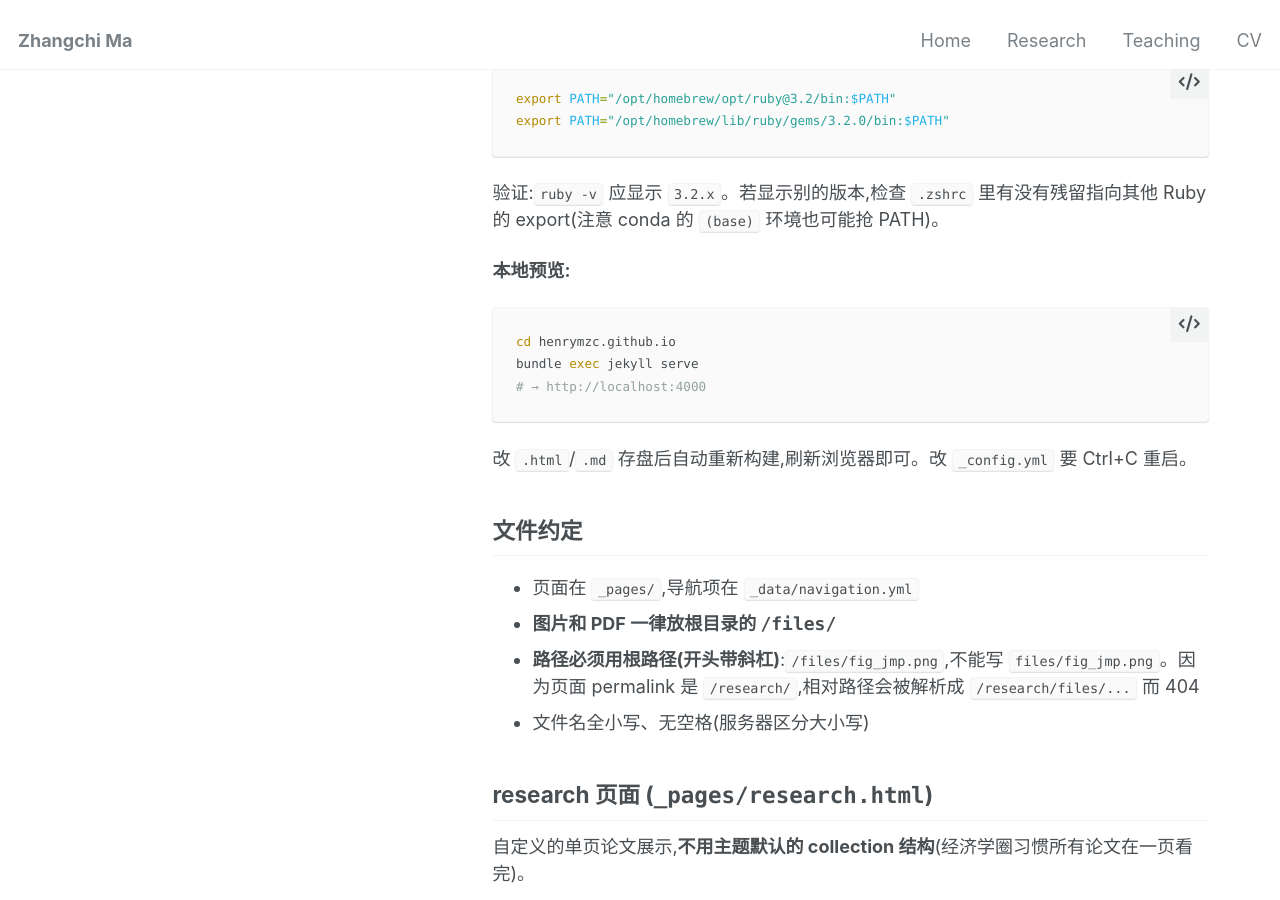
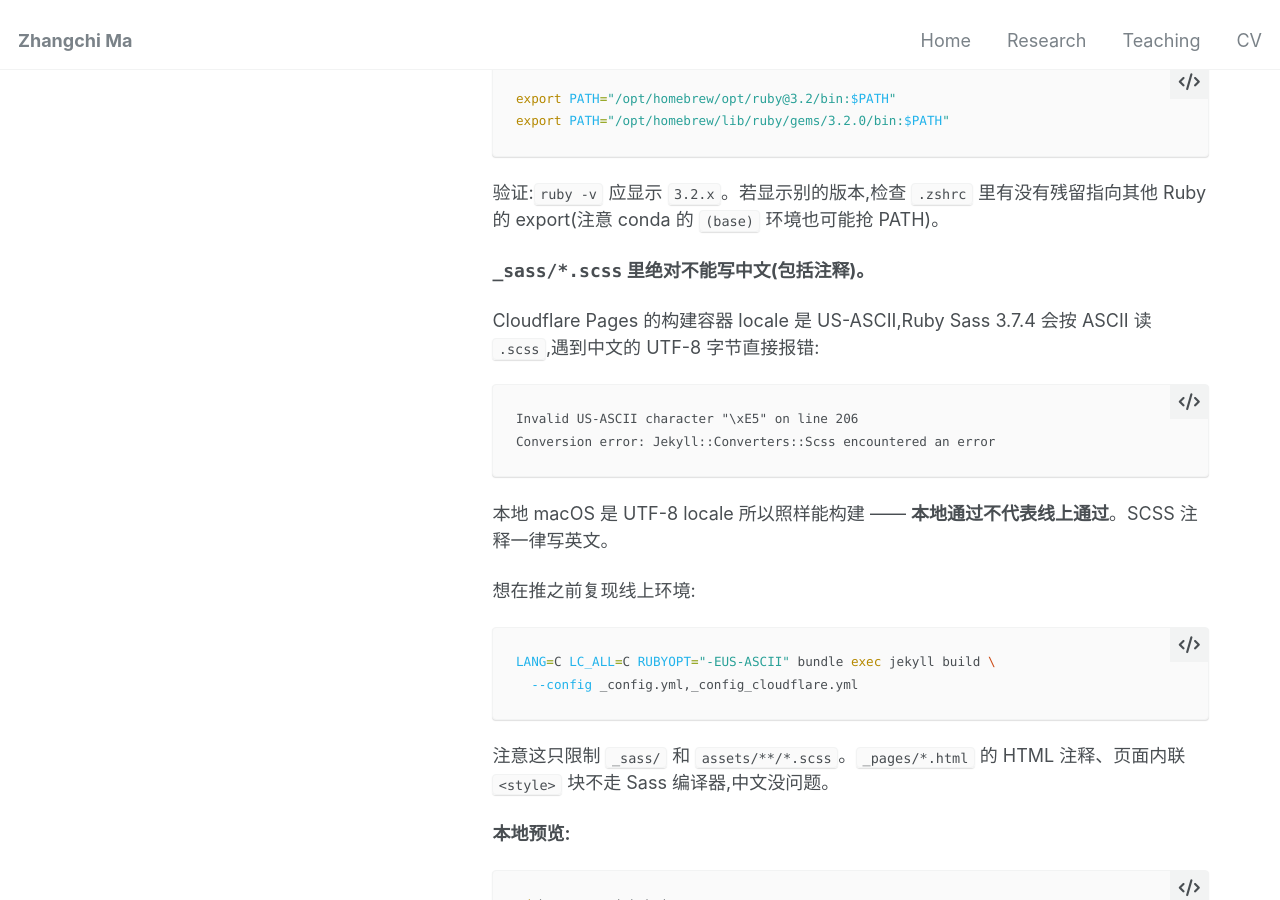
Before and after one commit to henrymzc/henrymzc.github.io, a Jekyll site: the page built from CLAUDE.md, in a window 1280 px wide and 900 px high, scrolled down 690 px. Built offline with Jekyll 4.4.1, drawn with Linux system fonts in a browser that asks for light colours; our own code applies the rules of GitHub Pages for plain Markdown files.

Commit message:
Fix Cloudflare build: remove non-ASCII from SCSS comments
Cloudflare Pages builds with a US-ASCII locale, so Ruby Sass 3.7.4
reads .scss as ASCII and aborts on the UTF-8 bytes of the Chinese
comments added in 11bf8ed:

  _sass/_navigation.scss:206: Invalid US-ASCII character "\xE5"

macOS builds under a UTF-8 locale, which is why this passed locally.
Rewrite the 14 affected comments in English and document the pitfall
in CLAUDE.md, including the command to reproduce the remote locale.

Co-Authored-By: Claude Opus 5 (1M context) <noreply@anthropic.com>
Claude-Session: https://claude.ai/code/session_01ThYEBsC6qu1gG3RpkoAcGM

````diff
--- a/CLAUDE.md
+++ b/CLAUDE.md
@@ -23,6 +23,26 @@ export PATH="/opt/homebrew/lib/ruby/gems/3.2.0/bin:$PATH"
 ```
 
 验证:`ruby -v` 应显示 `3.2.x`。若显示别的版本,检查 `.zshrc` 里有没有残留指向其他 Ruby 的 export(注意 conda 的 `(base)` 环境也可能抢 PATH)。
+
+**`_sass/*.scss` 里绝对不能写中文(包括注释)。**
+
+Cloudflare Pages 的构建容器 locale 是 US-ASCII,Ruby Sass 3.7.4 会按 ASCII 读 `.scss`,遇到中文的 UTF-8 字节直接报错:
+
+```
+Invalid US-ASCII character "\xE5" on line 206
+Conversion error: Jekyll::Converters::Scss encountered an error
+```
+
+本地 macOS 是 UTF-8 locale 所以照样能构建 —— **本地通过不代表线上通过**。SCSS 注释一律写英文。
+
+想在推之前复现线上环境:
+
+```bash
+LANG=C LC_ALL=C RUBYOPT="-EUS-ASCII" bundle exec jekyll build \
+  --config _config.yml,_config_cloudflare.yml
+```
+
+注意这只限制 `_sass/` 和 `assets/**/*.scss`。`_pages/*.html` 的 HTML 注释、页面内联 `<style>` 块不走 Sass 编译器,中文没问题。
 
 **本地预览:**
 ```bash
--- a/_sass/_navigation.scss
+++ b/_sass/_navigation.scss
@@ -203,11 +203,12 @@
   }
 
   .visible-links {
-    display: table;   // 必须保持 table:greedy-nav 的 JS 用 $vlinks.width()
-                      // 取内容宽度来判断是否溢出,flex 会让它恒等于容器宽度
+    display: table;   // Keep `table`: the greedy-nav JS reads $vlinks.width() as the
+                      // content width to detect overflow. With flex it would always
+                      // equal the container width, so every link gets hidden.
 
     @include breakpoint($large) {
-      margin-left: auto;   // 菜单整体靠右
+      margin-left: auto;   // push the menu to the right
     }
 
     li {
@@ -219,7 +220,7 @@
         text-wrap: wrap;
 
         @include breakpoint($large) {
-          position: absolute;   // 站点标题脱离表格流,固定在左端
+          position: absolute;   // take the site title out of the table flow, pin it left
           left: 0;
         }
 
--- a/_sass/_page.scss
+++ b/_sass/_page.scss
@@ -18,9 +18,9 @@
 
 .page {
   @include breakpoint($large) {
-    @include span(9 of 12 last);   // 原 10/12,给左栏让出空间
-    @include prefix(1.5 of 12);    // 再加大栏间距(0.5 → 1 → 1.5)
-    @include suffix(0.5 of 12);    // 大幅收窄右侧留白,把宽度让给正文
+    @include span(9 of 12 last);   // was 10/12; makes room for a wider sidebar
+    @include prefix(1.5 of 12);    // gutter between sidebar and content (was 0.5)
+    @include suffix(0.5 of 12);    // was 2/12; give the width back to the content
   }
 
   .page__inner-wrap {
--- a/_sass/_sidebar.scss
+++ b/_sass/_sidebar.scss
@@ -21,7 +21,7 @@
   }
 
   @include breakpoint($large) {
-    @include span(3 of 12);  // 原 2/12,加宽左栏
+    @include span(3 of 12);  // was 2/12
     opacity: 1;
     -webkit-transition: opacity 0.2s ease-in-out;
             transition: opacity 0.2s ease-in-out;
@@ -47,11 +47,11 @@
 
   p, li {
     font-family: $sans-serif;
-    font-size: 0.875em;  // 比正文略小
+    font-size: 0.875em;  // slightly smaller than body text
     line-height: 1.5;
   }
 
-  // 左栏内容整体居中
+  // center everything in the sidebar
   @include breakpoint($large) {
     text-align: center;
   }
@@ -95,9 +95,9 @@
   }
 
   img {
-    max-width: 300px;  // 与左栏同宽(原 175px → 250px → 300px)
-    border-radius: 0;  // 方形头像(原为 50% 圆形/椭圆)
-    // 原有 padding: 5px + 1px 边框已移除
+    max-width: 300px;  // matches the sidebar width (was 175px)
+    border-radius: 0;  // square avatar (was 50%, which made it an ellipse)
+    // the original 5px padding and 1px border were removed
   }
 }
 
@@ -126,7 +126,7 @@
 }
 .sidebar .author__name {
   font-family: $sans-serif;
-  font-size: 1.1em;  // 略大于正文,小于此前的 1.25em
+  font-size: 1.1em;  // a touch larger than body text
 }
 
 .sidebar .author__desktop {
````
